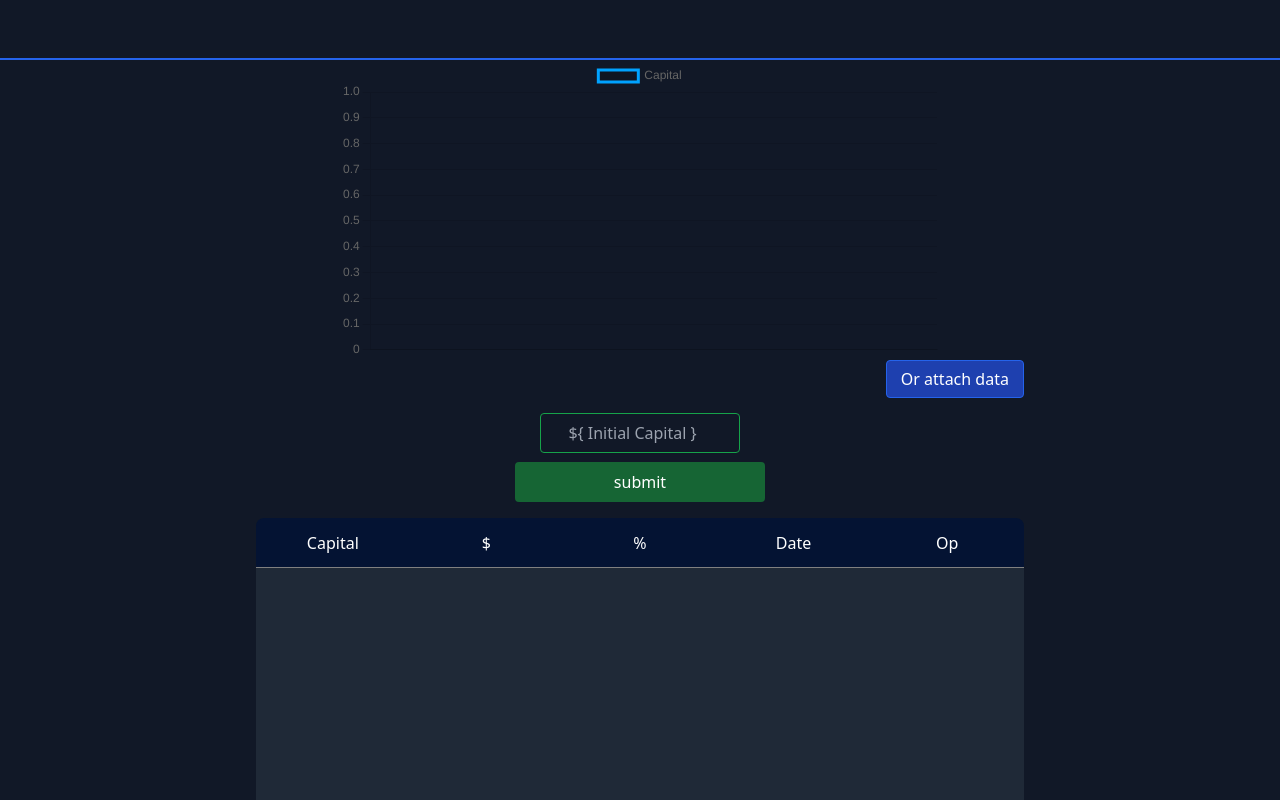
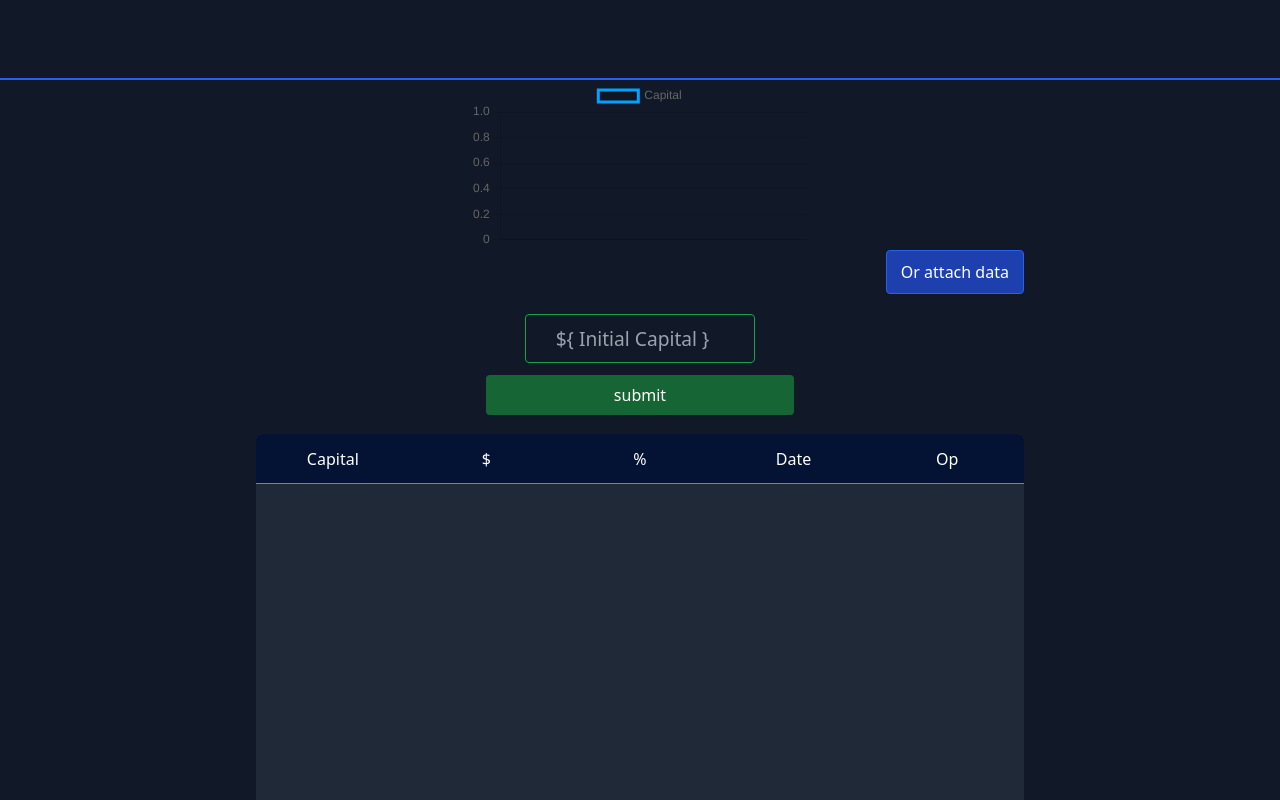
Before and after one commit to AlanTyping/trading-app, a React (Create React App) app: page /chart in a window 1280 px wide. Shown: the top 800 px of the page. Built offline with nearby package versions, Linux system fonts and the light colour scheme.

Commit message:
new changes

```diff
--- a/src/App.css
+++ b/src/App.css
@@ -33,13 +33,9 @@ input[type=number] {
 }
 
 
-@media (min-width: 600px) {
+@media (max-width: 600px) {
   .chart-input {
     width: 100px;
-  }
-
-  .chart {
-    height: 300px;
   }
 
   .chart-submit {
@@ -52,13 +48,7 @@ input[type=number] {
 
   #chart-form-container input {
     height: 40px;
-    width: 200px;
     font-size: 1rem;
-    color: lightgreen;
-  }
-
-  #chart-form-container button {
-    width: 250px;
   }
 
   #data-push {
```
